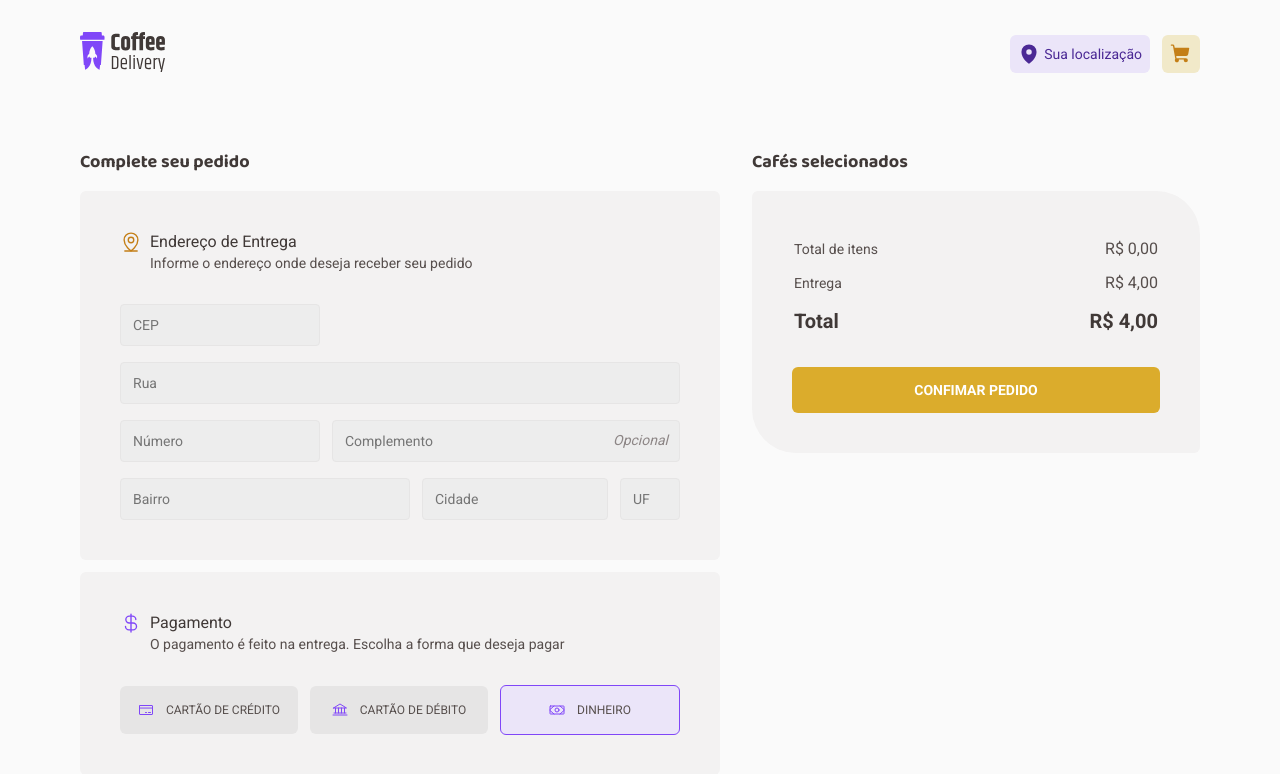
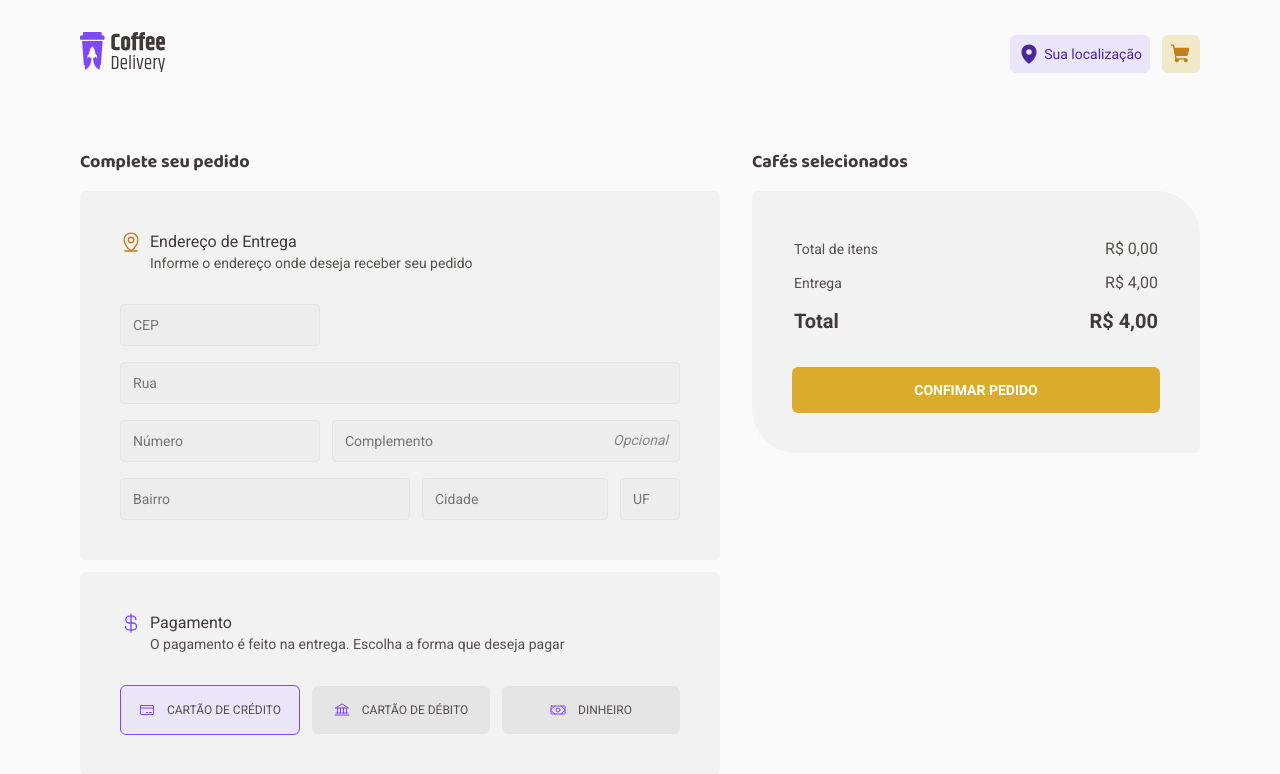
Before and after one commit to amosrodrigues/challenge-coffee-delivery, a React (Vite) app: page /checkout in a window 1280 px wide. Shown: the top 774 px of the page. Built offline with nearby package versions, Linux system fonts and the light colour scheme.

Commit message:
feat:  implement form of payment fields.

```diff
--- a/src/pages/Checkout/CheckoutForm/index.tsx
+++ b/src/pages/Checkout/CheckoutForm/index.tsx
@@ -5,7 +5,7 @@ import {
   MapPinLine,
   Money,
 } from 'phosphor-react';
-import { useFormContext } from 'react-hook-form';
+import { Controller, useFormContext } from 'react-hook-form';
 import { Input } from '../../../components/Form/Input';
 import {
   Address,
@@ -21,9 +21,11 @@ import {
 } from './styles';
 
 export function CheckoutForm() {
-  const { register, formState } = useFormContext();
+  const { register, formState, watch } = useFormContext();
 
   const { errors } = formState;
+
+  const paymentType = watch('paymentType');
 
   return (
     <FormContainer>
@@ -84,17 +86,41 @@ export function CheckoutForm() {
         </PaymentHeader>
 
         <PaymentOptions>
-          <PaymentOptionsCard>
+          <PaymentOptionsCard selected={paymentType === 'credit'}>
             <CreditCard size={16} />
             <p>CARTÃO DE CRÉDITO</p>
+            <label htmlFor="credit">
+              <Input
+                id="credit"
+                type="radio"
+                value="credit"
+                {...register('paymentType')}
+              />
+            </label>
           </PaymentOptionsCard>
-          <PaymentOptionsCard>
+          <PaymentOptionsCard selected={paymentType === 'debit'}>
             <Bank size={16} />
             <p>CARTÃO DE DÉBITO</p>
+            <label htmlFor="debit">
+              <Input
+                id="debit"
+                type="radio"
+                value="debit"
+                {...register('paymentType')}
+              />
+            </label>
           </PaymentOptionsCard>
-          <PaymentOptionsCard selected>
+          <PaymentOptionsCard selected={paymentType === 'money'}>
             <Money size={16} />
             <p>DINHEIRO</p>
+            <label htmlFor="money">
+              <Input
+                id="money"
+                type="radio"
+                value="money"
+                {...register('paymentType')}
+              />
+            </label>
           </PaymentOptionsCard>
         </PaymentOptions>
       </Payment>
--- a/src/pages/Checkout/CheckoutForm/styles.ts
+++ b/src/pages/Checkout/CheckoutForm/styles.ts
@@ -149,6 +149,24 @@ export const PaymentOptionsCard = styled.div<PaymentOptionsCardProps>`
   font-size: 0.75rem;
   cursor: pointer;
 
+  position: relative;
+
+  label {
+    position: absolute;
+    background: transparent;
+    left: 0;
+    right: 0;
+  }
+
+  input[type='radio'] {
+    appearance: none;
+    background: transparent;
+    border: 0;
+    &:focus {
+      box-shadow: none;
+    }
+  }
+
   ${(props) =>
     !props.selected &&
     css`
--- a/src/pages/Checkout/index.tsx
+++ b/src/pages/Checkout/index.tsx
@@ -18,6 +18,7 @@ const orderFormValidationSchema = zod.object({
   district: zod.string().min(1, 'Campo obrigatório'),
   city: zod.string().min(1, 'Campo obrigatório'),
   uf: zod.string().min(1, 'Campo obrigatório'),
+  paymentType: zod.enum(['credit', 'debit', 'money']),
 });
 
 type orderFormData = zod.infer<typeof orderFormValidationSchema>;
@@ -28,6 +29,9 @@ export function Checkout() {
 
   const orderForm = useForm<orderFormData>({
     resolver: zodResolver(orderFormValidationSchema),
+    defaultValues: {
+      paymentType: 'credit',
+    },
   });
 
   const { register, watch, handleSubmit } = orderForm;
```
